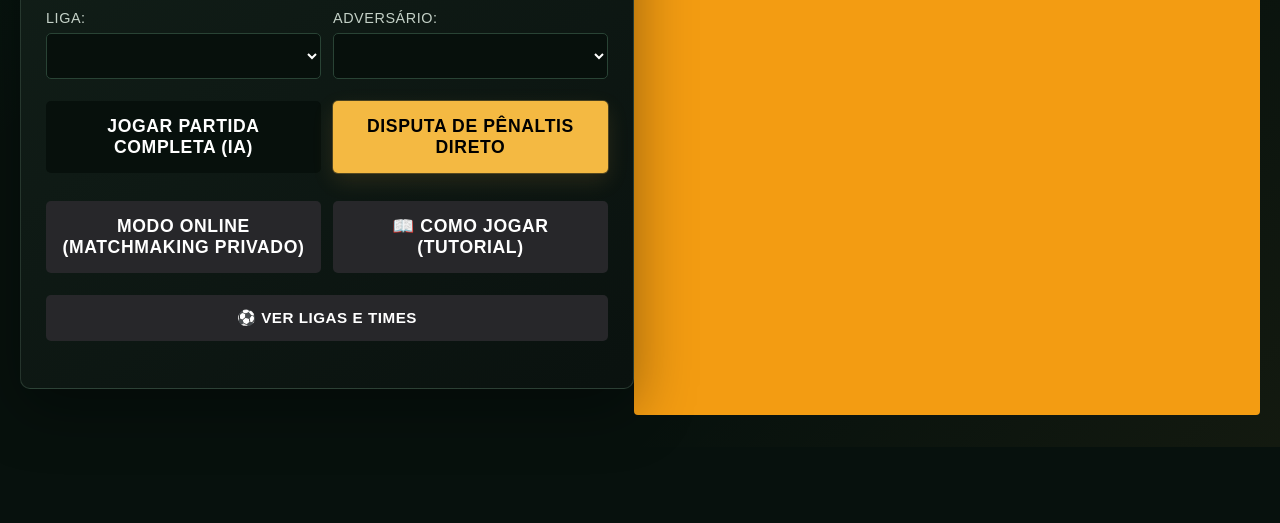
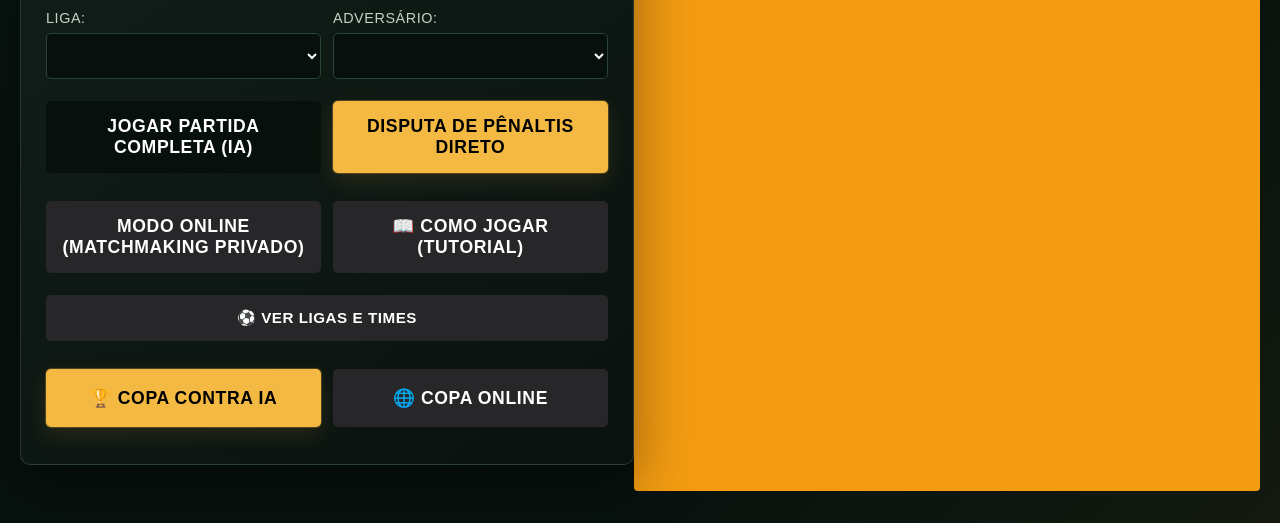
Before and after one commit to pablovinicius2605/futrpg, a website: page index.html in a window 1280 px wide. Shown: the part 653-1176 px from the top of the page. Before the commit the page ends 1100 px from the top, so only its background shows below. Drawn offline with nearby package versions, Linux system fonts and the light colour scheme.

Commit message:
Update index.html

```diff
--- a/index.html
+++ b/index.html
@@ -88,8 +88,8 @@
     </div>
     <button onclick="openLeagueManager()" class="btn-secondary" style="margin-top: 10px;">⚽ Ver Ligas e Times</button>
     <div class="flex responsive-flex" style="margin-top: 10px;">
-      <!--<button onclick="openCupSetup()" class="btn-gold btn-large">🏆 Copa contra IA</button>-->
-      <!--<button onclick="openOnlineCupLobby()" class="btn-secondary btn-large">🌐 Copa Online</button>-->
+      <button onclick="openCupSetup()" class="btn-gold btn-large">🏆 Copa contra IA</button>
+<button onclick="openOnlineCupLobby()" class="btn-secondary btn-large">🌐 Copa Online</button>
     </div>
   </div>
 
```
